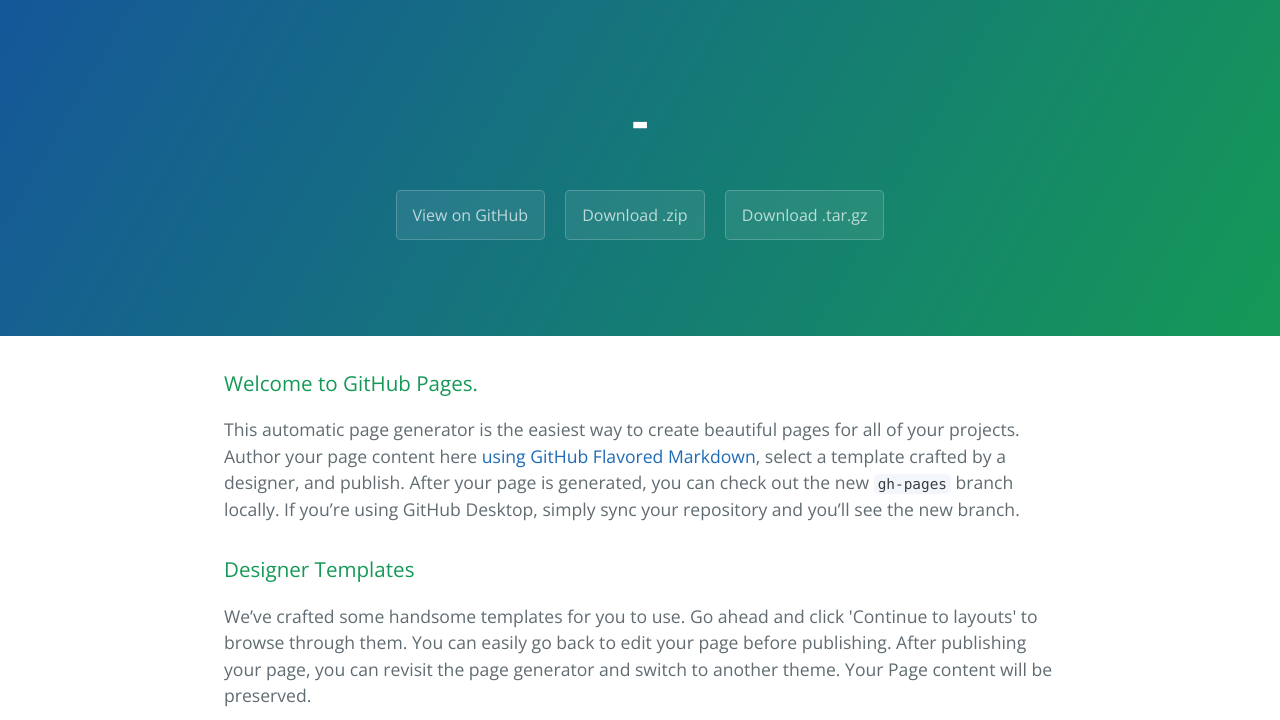
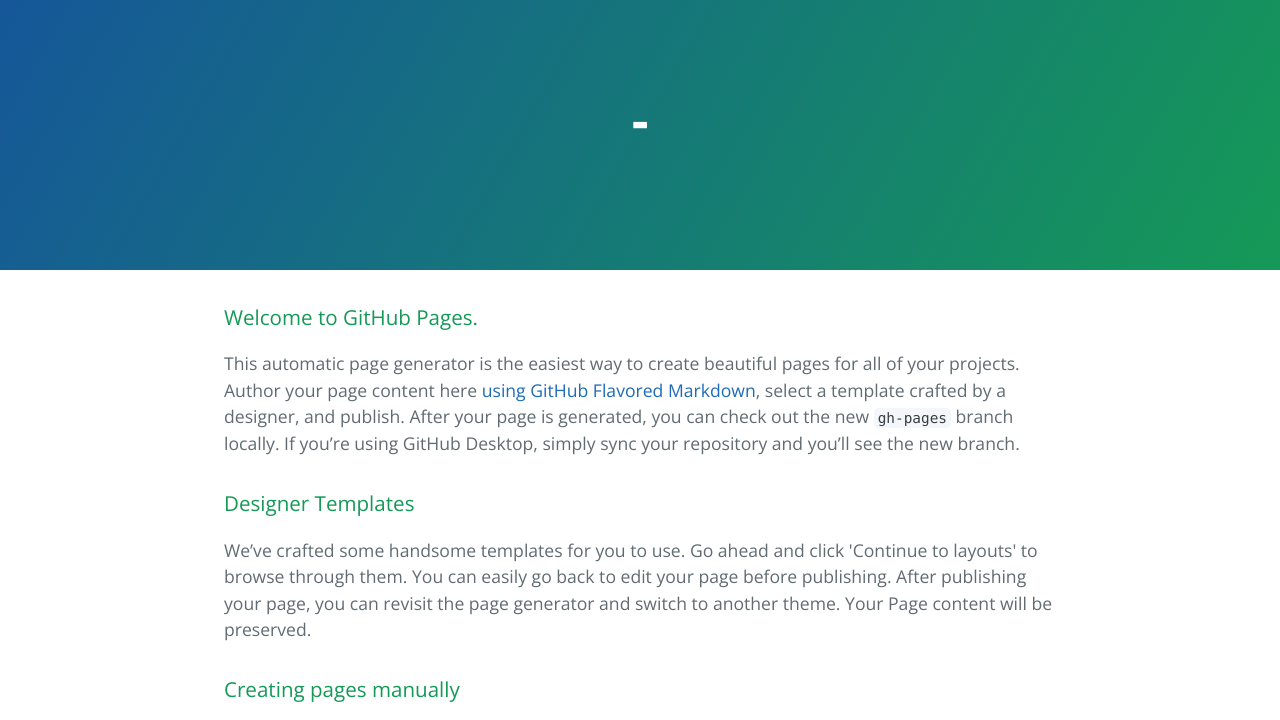
Before and after one commit to mriulug/linux, a plain HTML site: page index.html in a window 1280 px wide. Shown: the top 720 px of the page. Drawn offline with nearby package versions, Linux system fonts and the light colour scheme.

Commit message:
Update index.html

```diff
--- a/index.html
+++ b/index.html
@@ -13,9 +13,7 @@
     <section class="page-header">
       <h1 class="project-name">-</h1>
       <h2 class="project-tagline"></h2>
-      <a href="https://github.com/mrlug/-" class="btn">View on GitHub</a>
-      <a href="https://github.com/mrlug/-/zipball/master" class="btn">Download .zip</a>
-      <a href="https://github.com/mrlug/-/tarball/master" class="btn">Download .tar.gz</a>
+
     </section>
 
     <section class="main-content">
```
